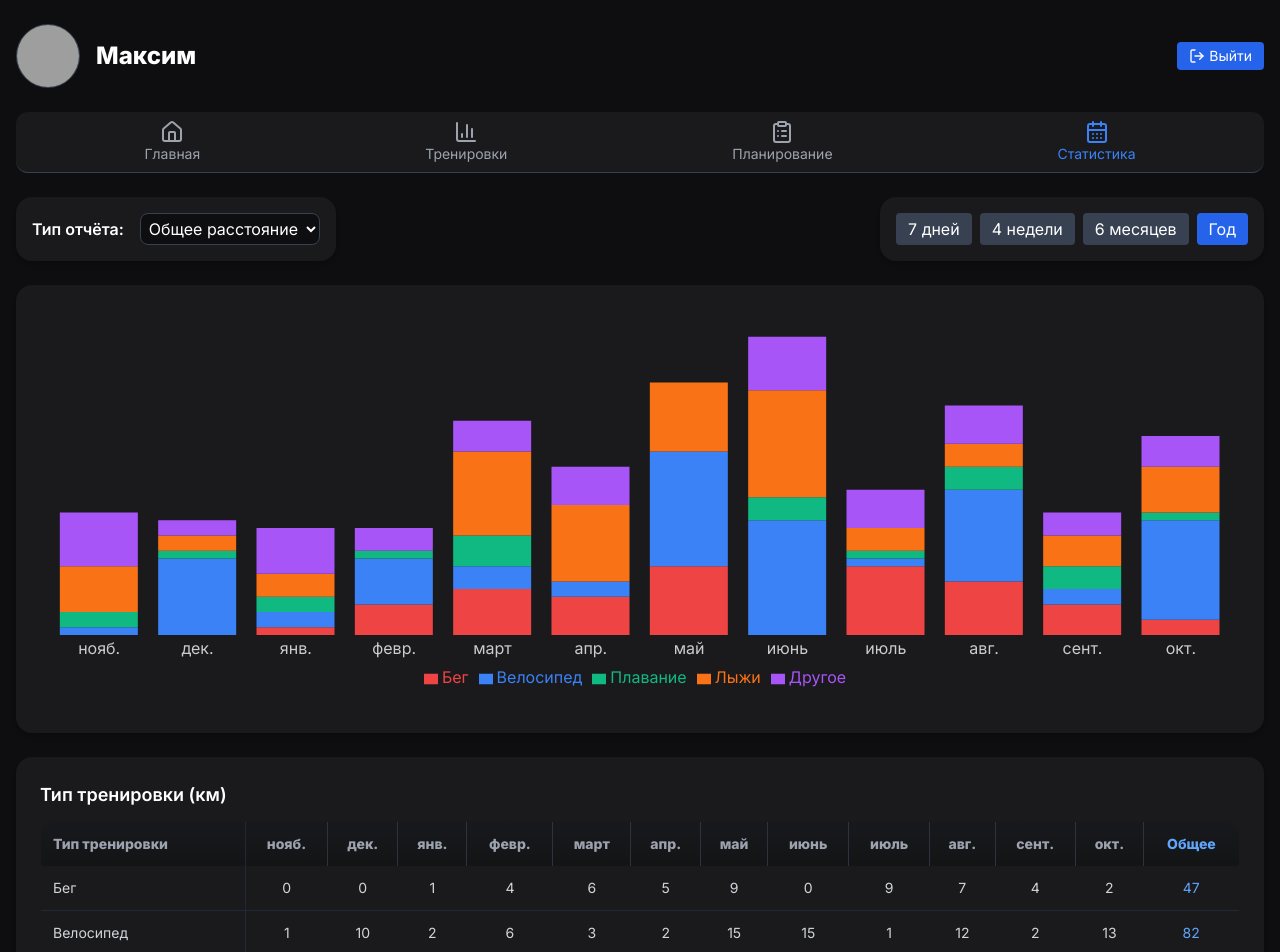
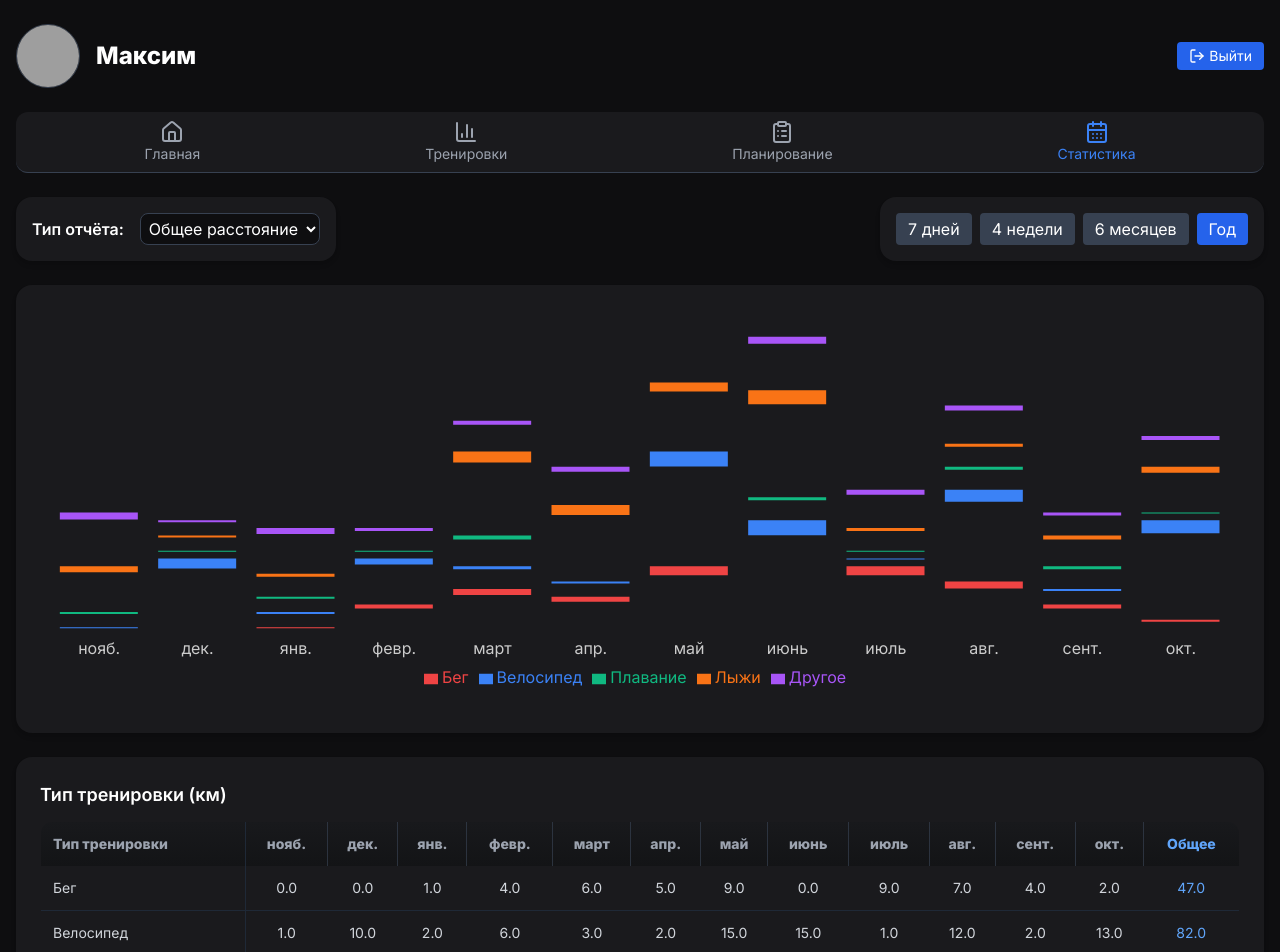
Before and after one commit to mbaliabin/dagbook-test, a React (Vite) app in the folder fasx-frontend/: page /statistics in a window 1280 px wide. Shown: the top 952 px of the page. Built offline with nearby package versions, Linux system fonts and the light colour scheme; grey boxes are pictures that could not be loaded.

Commit message:
Доработка StatisticsPage.tsx 109

```diff
--- a/fasx-frontend/src/pages/StatisticsPage.tsx
+++ b/fasx-frontend/src/pages/StatisticsPage.tsx
@@ -1,5 +1,5 @@
 import React, { useState } from "react";
-import { BarChart, Bar, XAxis, Tooltip, Legend, ResponsiveContainer } from "recharts";
+import { BarChart, Bar, XAxis, Tooltip, Legend, ResponsiveContainer, Cell } from "recharts";
 import { Home, BarChart3, ClipboardList, CalendarDays, LogOut } from "lucide-react";
 import { useNavigate, useLocation } from "react-router-dom";
 import dayjs from "dayjs";
@@ -10,6 +10,7 @@ export default function StatisticsPage() {
   const [reportType, setReportType] = useState<ReportType>("Общее расстояние");
   const [interval, setInterval] = useState("Год");
   const [name, setName] = useState("Максим");
+  const [hoveredBar, setHoveredBar] = useState<{ index: number; key: string } | null>(null);
 
   const navigate = useNavigate();
   const location = useLocation();
@@ -27,16 +28,17 @@ export default function StatisticsPage() {
   ];
 
   const intervals = ["7 дней", "4 недели", "6 месяцев", "Год"];
-
   const trainingTypes = ["Бег", "Велосипед", "Плавание", "Лыжи", "Другое"];
   const enduranceZones = ["I1", "I2", "I3", "I4", "I5"];
 
+  // Форматирование времени для таблицы 0:0
+  const formatTableTime = (minutes: number) => `${Math.floor(minutes / 60)}:${minutes % 60}`;
+  // Форматирование времени для тултипа 0 ч 0 м
+  const formatTooltipTime = (minutes: number) => `${Math.floor(minutes / 60)} ч ${minutes % 60} м`;
+
   const generateData = () => {
     const today = dayjs();
-    let data: any[] = [];
-
-    let types = reportType === "Выносливость" ? enduranceZones : trainingTypes;
-
+    const types = reportType === "Выносливость" ? enduranceZones : trainingTypes;
     const maxValues: any = {
       "Общее расстояние": { Бег: 10, Лыжи: 15, Велосипед: 20, Плавание: 5, Другое: 8 },
       "Длительность": { Бег: 60, Лыжи: 90, Велосипед: 120, Плавание: 30, Другое: 45 },
@@ -45,16 +47,15 @@ export default function StatisticsPage() {
 
     let points = interval === "7 дней" ? 7 : interval === "4 недели" ? 4 : interval === "6 месяцев" ? 6 : 12;
 
+    const data: any[] = [];
     for (let i = points - 1; i >= 0; i--) {
-      let label = "";
-      if (interval === "7 дней") label = today.subtract(i, "day").format("DD MMM");
-      else if (interval === "4 недели") label = `Нед ${today.subtract(i, "week").startOf("week").format("DD/MM")}`;
-      else label = today.subtract(i, "month").format("MMM");
+      let label = interval === "7 дней" ? today.subtract(i, "day").format("DD MMM")
+        : interval === "4 недели" ? `Нед ${today.subtract(i, "week").startOf("week").format("DD/MM")}`
+        : today.subtract(i, "month").format("MMM");
 
-      let item: any = { label };
+      const item: any = { label };
       types.forEach((t) => {
-        const value = Math.floor(Math.random() * maxValues[reportType][t]);
-        item[t] = value;
+        item[t] = Math.floor(Math.random() * maxValues[reportType][t]);
       });
       data.push(item);
     }
@@ -62,48 +63,18 @@ export default function StatisticsPage() {
   };
 
   const chartData = generateData();
-  const labels = chartData.map(d => d.label);
-
-  // Форматирование времени для таблицы ч:мм
-  const formatTime = (minutes: number) => {
-    const h = Math.floor(minutes / 60);
-    const m = minutes % 60;
-    return `${h}:${m.toString().padStart(2,"0")}`;
-  };
-
-  // Тултип
-  const CustomTooltip = ({ active, payload, label }: any) => {
-    if (active && payload && payload.length) {
-      const total = payload.reduce((sum: number, p: any) => sum + p.value, 0);
-      return (
-        <div className="bg-[#1a1a1d]/90 border border-gray-700 rounded-lg p-2 text-sm">
-          <div className="font-semibold mb-1">{label}</div>
-          {payload.map((p: any) => (
-            <div key={p.dataKey} className="flex justify-between">
-              <span style={{ color: p.fill }}>{p.name}</span>
-              <span>{reportType === "Длительность" || reportType === "Выносливость" ? `${Math.floor(p.value/60)} ч ${p.value%60} м` : p.value}</span>
-            </div>
-          ))}
-          <div className="border-t border-gray-600 mt-1 pt-1 flex justify-between font-semibold text-blue-400">
-            <span>Общее</span>
-            <span>{reportType === "Длительность" || reportType === "Выносливость" ? `${Math.floor(total/60)} ч ${total%60} м` : total}</span>
-          </div>
-        </div>
-      );
-    }
-    return null;
-  };
+  const months = chartData.map(d => d.label);
 
   return (
     <div className="min-h-screen bg-[#0e0e10] text-white px-4 py-6">
       <div className="max-w-7xl mx-auto space-y-6">
 
-        {/* Верхняя плашка */}
+        {/* Верхняя плашка — аватар, имя и кнопка Выйти */}
         <div className="flex flex-col md:flex-row md:items-center md:justify-between gap-4">
           <div className="flex items-center space-x-4">
             <img src="/profile-avatar.jpg" alt="Avatar" className="w-16 h-16 rounded-full object-cover border border-gray-700" />
             <div>
-              <h1 className="text-2xl font-bold">{name}</h1>
+              <h1 className="text-2xl font-bold text-white">{name}</h1>
             </div>
           </div>
           <button onClick={handleLogout} className="bg-blue-600 hover:bg-blue-700 text-white text-sm px-3 py-1 rounded flex items-center">
@@ -129,7 +100,7 @@ export default function StatisticsPage() {
           })}
         </div>
 
-        {/* Выбор отчёта и интервала */}
+        {/* Плашка выбора отчёта и интервала */}
         <div className="flex flex-col md:flex-row md:items-center md:justify-between gap-4">
           <div className="bg-[#1a1a1d] p-4 rounded-2xl shadow-md flex items-center gap-4">
             <span className="font-semibold">Тип отчёта:</span>
@@ -143,12 +114,13 @@ export default function StatisticsPage() {
               <option>Выносливость</option>
             </select>
           </div>
+
           <div className="bg-[#1a1a1d] p-4 rounded-2xl shadow-md flex items-center gap-2">
             {intervals.map((intv) => (
               <button
                 key={intv}
                 onClick={() => setInterval(intv)}
-                className={`px-3 py-1 rounded ${interval===intv ? "bg-blue-600":"bg-gray-700 hover:bg-gray-600"}`}
+                className={`px-3 py-1 rounded ${interval === intv ? "bg-blue-600" : "bg-gray-700 hover:bg-gray-600"}`}
               >
                 {intv}
               </button>
@@ -161,11 +133,45 @@ export default function StatisticsPage() {
           <ResponsiveContainer width="100%" height={400}>
             <BarChart data={chartData} margin={{ top: 20, right: 10, left: 10, bottom: 20 }}>
               <XAxis dataKey="label" axisLine={false} tickLine={false} stroke="#ccc" />
-              <Tooltip content={<CustomTooltip />} />
+              <Tooltip
+                content={({ active, payload, label }) => {
+                  if (!active || !payload) return null;
+                  const total = payload.reduce((sum, p) => sum + p.value, 0);
+                  return (
+                    <div className="bg-[#1a1a1d]/90 text-white p-2 rounded shadow-md text-sm">
+                      <div className="font-semibold">{label}</div>
+                      {payload.map(p => (
+                        <div key={p.name} className="flex justify-between">
+                          <span>{p.name}</span>
+                          <span>{reportType === "Выносливость" || reportType === "Длительность" ? formatTooltipTime(p.value) : p.value}</span>
+                        </div>
+                      ))}
+                      <div className="border-t border-gray-600 mt-1 pt-1 flex justify-between font-semibold">
+                        <span>Общее</span>
+                        <span>{reportType === "Выносливость" || reportType === "Длительность" ? formatTooltipTime(total) : total}</span>
+                      </div>
+                    </div>
+                  );
+                }}
+              />
               <Legend wrapperStyle={{ color: "#fff" }} />
-              {(reportType==="Выносливость"? enduranceZones: trainingTypes).map((t, idx)=>{
+              {(reportType === "Выносливость" ? enduranceZones : trainingTypes).map((t, idx) => {
                 const colors = ["#ef4444","#3b82f6","#10b981","#f97316","#a855f7"];
-                return <Bar key={t} dataKey={t} stackId="a" fill={colors[idx%colors.length]} name={t} />;
+                return (
+                  <Bar
+                    key={t}
+                    dataKey={t}
+                    stackId="a"
+                    fill={colors[idx % colors.length]}
+                    onMouseEnter={(_, i) => setHoveredBar({ index: i, key: t })}
+                    onMouseLeave={() => setHoveredBar(null)}
+                  >
+                    {chartData.map((entry, i) => {
+                      const isActive = hoveredBar?.index === i && hoveredBar?.key === t;
+                      return <Cell key={i} height={entry[t]} fill={colors[idx % colors.length]} style={isActive ? { transform: "scale(1.1)", transformOrigin: "bottom" } : {}} />;
+                    })}
+                  </Bar>
+                );
               })}
             </BarChart>
           </ResponsiveContainer>
@@ -174,37 +180,37 @@ export default function StatisticsPage() {
         {/* Таблица */}
         <div className="bg-[#1a1a1d] p-6 rounded-2xl shadow-md mb-10">
           <h2 className="text-lg font-semibold mb-3">
-            {reportType==="Выносливость"?"Зоны выносливости (мин)":
-             reportType==="Длительность"?`Длительность (ч:мм)`:`Тип тренировки (${reportType==="Общее расстояние"?"км":"мин"})`}
+            {reportType === "Выносливость" ? "Зоны выносливости (мин)" : `Тип тренировки (${reportType === "Общее расстояние" ? "км" : "мин"})`}
           </h2>
           <div className="overflow-x-auto">
             <table className="w-full text-sm text-gray-300 border-collapse border border-gray-800 rounded-xl overflow-hidden">
               <thead className="text-gray-400 bg-gradient-to-b from-[#18191c] to-[#131416]">
                 <tr>
                   <th className="text-left py-3 px-3 border-r border-gray-800">
-                    {reportType==="Выносливость"?"Зона":"Тип тренировки"}
+                    {reportType === "Выносливость" ? "Зона" : "Тип тренировки"}
                   </th>
-                  {labels.map((m) => <th key={m} className="py-3 px-2 text-center border-r border-gray-700/70">{m}</th>)}
+                  {months.map((m) => (
+                    <th key={m} className="py-3 px-2 text-center border-r border-gray-700/70">{m}</th>
+                  ))}
                   <th className="py-3 px-2 text-center text-blue-400 border-l border-gray-800">Общее</th>
                 </tr>
               </thead>
               <tbody>
-                {(reportType==="Выносливость"? enduranceZones: trainingTypes).map((type)=>{
-                  const total = chartData.reduce((sum,d)=>sum+d[type],0);
-                  return (
+                {(reportType === "Выносливость" ? enduranceZones : trainingTypes).map((type) => (
                   <tr key={type} className="border-b border-gray-800">
                     <td className="py-3 px-3 border-r border-gray-800">{type}</td>
-                      {chartData.map((d,i)=>(
+                    {chartData.map((d, i) => (
                       <td key={i} className="text-center py-3">
-                          {(reportType==="Длительность" || reportType==="Выносливость")? formatTime(d[type]): d[type]}
+                        {reportType === "Общее расстояние" ? d[type].toFixed(1) : formatTableTime(d[type])}
                       </td>
                     ))}
                     <td className="text-center text-blue-400 py-3">
-                        {(reportType==="Длительность" || reportType==="Выносливость")? formatTime(total): total}
+                      {reportType === "Общее расстояние"
+                        ? chartData.reduce((sum, d) => sum + d[type], 0).toFixed(1)
+                        : formatTableTime(chartData.reduce((sum, d) => sum + d[type], 0))}
                     </td>
                   </tr>
-                  );
-                })}
+                ))}
               </tbody>
             </table>
           </div>
```
Lines whose indentation alone changed are shown as unchanged.
